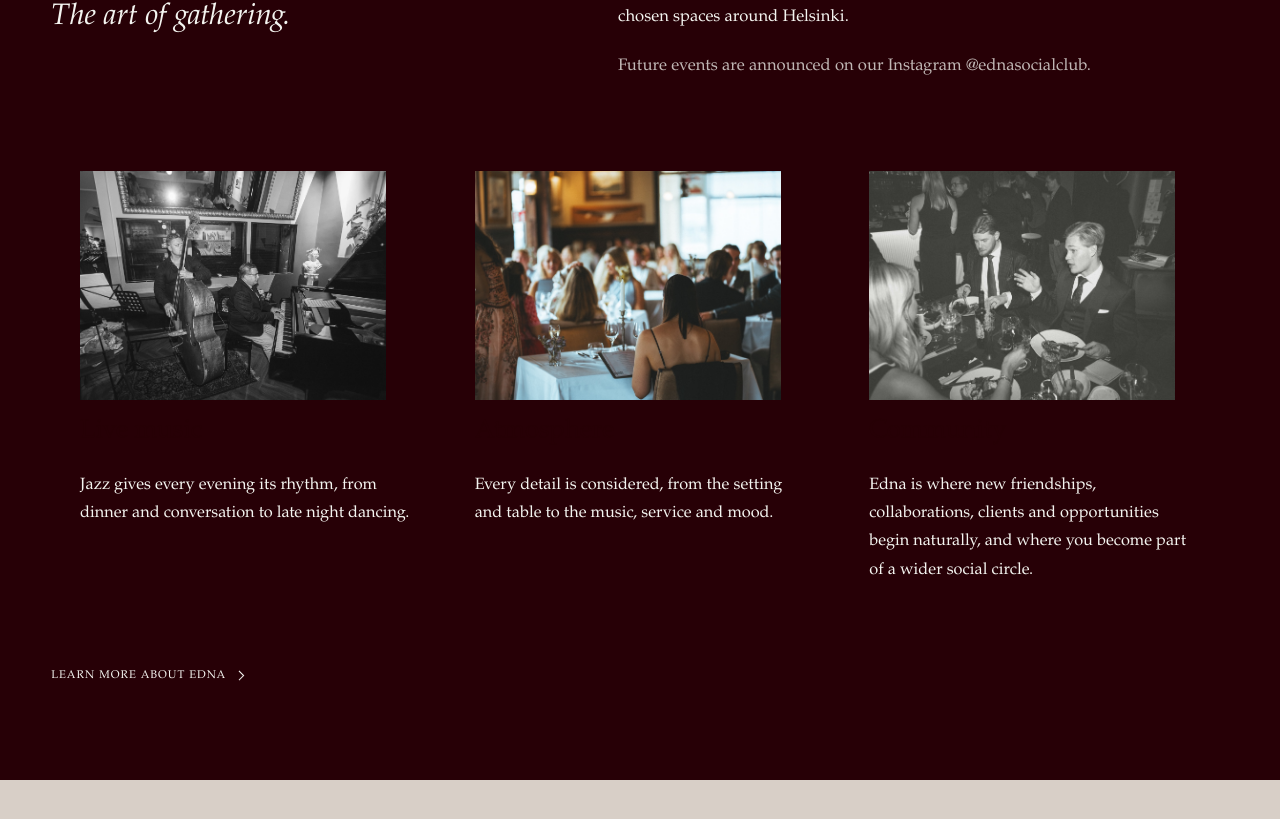
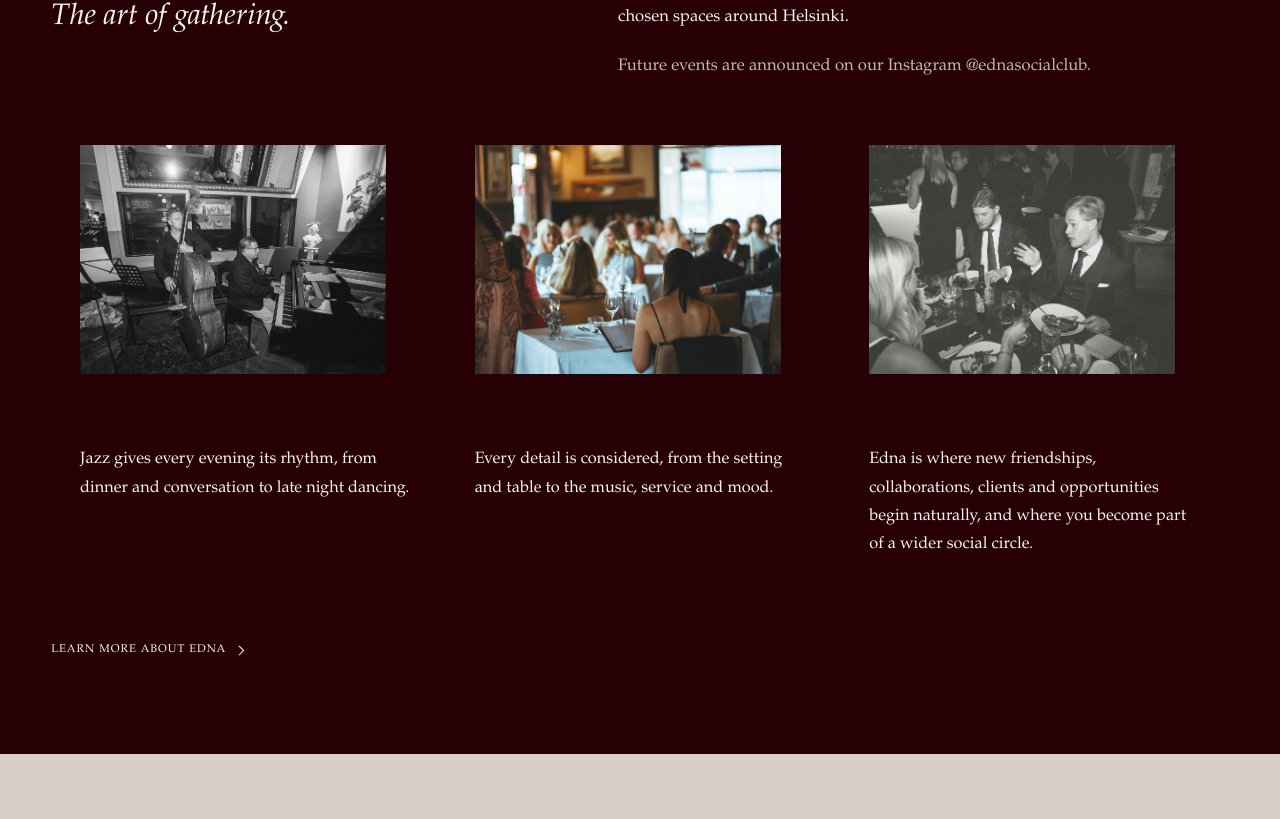
Before and after one commit to Ednasocialclub/ednasocialclub, a Next.js app: page /en in a window 1280 px wide. Shown: the part 973-1792 px from the top of the page. Built offline with nearby package versions, Linux system fonts and the light colour scheme.

Commit message:
Tighten About section spacing

```diff
--- a/app/globals.css
+++ b/app/globals.css
@@ -482,7 +482,7 @@ button {
 }
 
 .overview-about .about-pillars {
-  margin-top: clamp(4.5rem, 7vw, 6.5rem);
+  margin-top: clamp(3rem, 5vw, 4rem);
 }
 
 .overview-about .about-pillar__heading {
@@ -725,7 +725,7 @@ button {
 }
 
 .about-pillar .about-pillar__heading {
-  margin: clamp(2rem, 3vw, 2.5rem) 0 0;
+  margin: clamp(0.625rem, 1vw, 0.875rem) 0 0;
   color: var(--wine);
   font-size: clamp(1.35rem, 2vw, 1.85rem);
   font-weight: 400;
```
